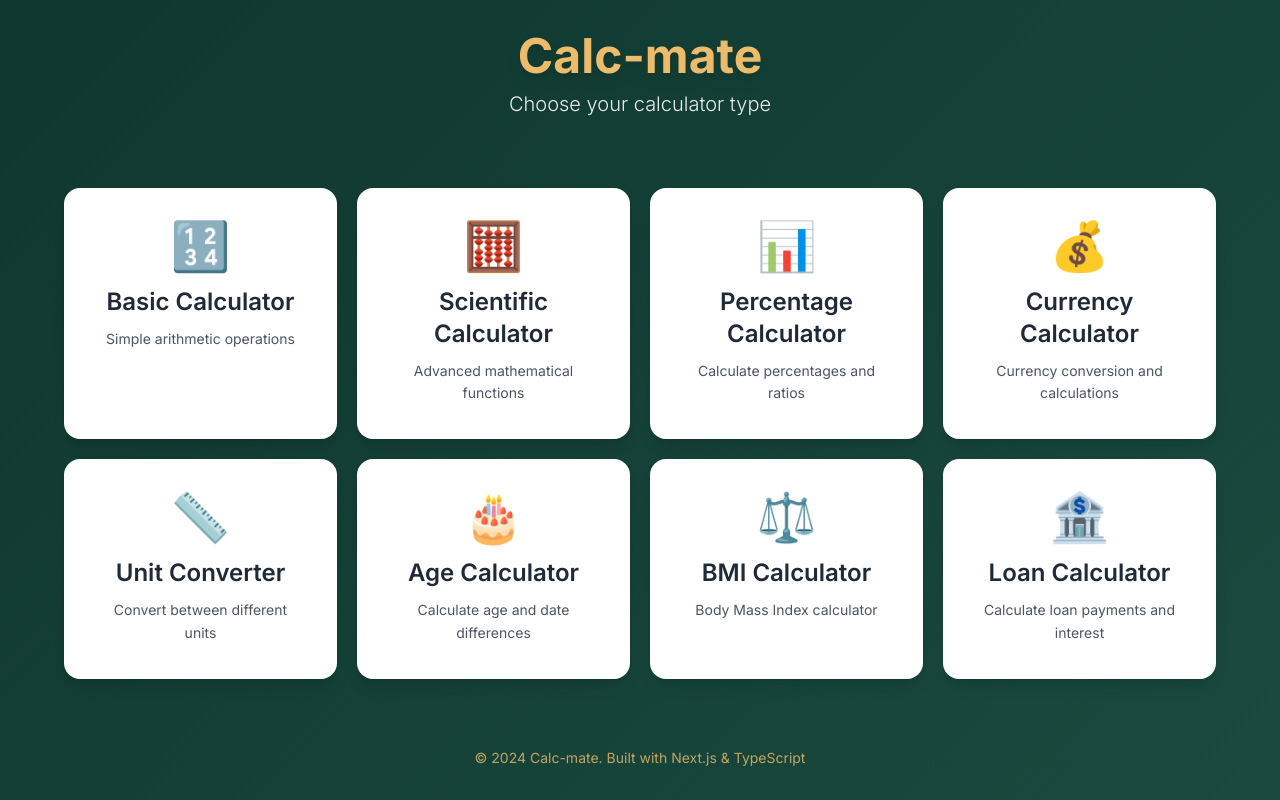
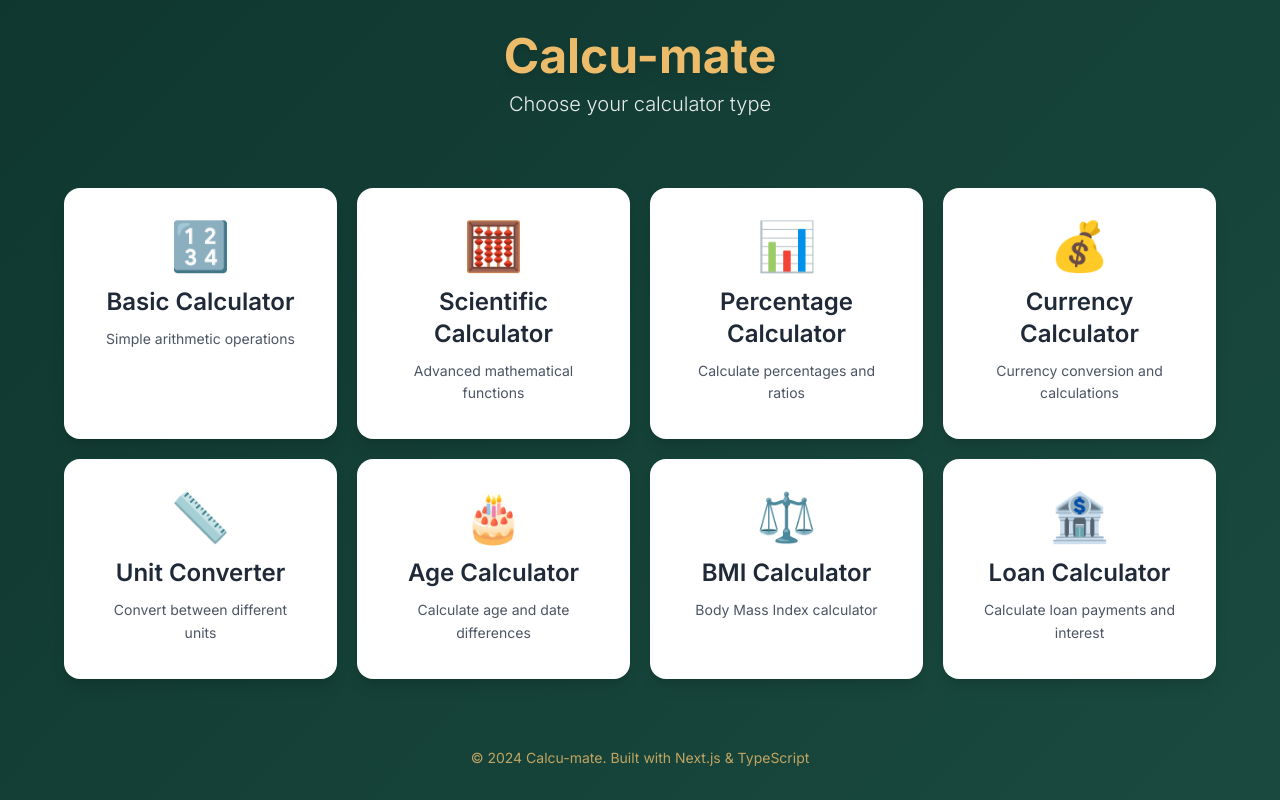
Before and after one commit to uzicodes/Calcu-Mate, a Next.js app: page / in a window 1280 px wide. Built offline with nearby package versions, Linux system fonts and the light colour scheme.

Commit message:
changed the name to 'Calcu-mate'

```diff
--- a/package.json
+++ b/package.json
@@ -1,8 +1,8 @@
 {
-  "name": "calc-mate",
+  "name": "calcu-mate",
   "version": "0.1.0",
   "private": true,
-  "description": "Calc-mate - A comprehensive calculator web application with multiple calculator types",
+  "description": "Calcu-mate - A comprehensive calculator web application with multiple calculator types",
   "scripts": {
     "dev": "next dev",
     "build": "next build",
--- a/public/index.html
+++ b/public/index.html
@@ -7,12 +7,12 @@
     <meta name="theme-color" content="#000000" />
     <meta
       name="description"
-      content="Calc-mate - A comprehensive calculator web application with multiple calculator types"
+      content="Calcu-mate - A comprehensive calculator web application with multiple calculator types"
     />
     <link rel="apple-touch-icon" href="%PUBLIC_URL%/logo192.png" />
     <link rel="manifest" href="%PUBLIC_URL%/manifest.json" />
     <link href="https://fonts.googleapis.com/css2?family=Inter:wght@300;400;500;600;700&display=swap" rel="stylesheet">
-    <title>Calc-mate</title>
+    <title>Calcu-mate</title>
   </head>
   <body>
     <noscript>You need to enable JavaScript to run this app.</noscript>
--- a/src/app/layout.tsx
+++ b/src/app/layout.tsx
@@ -5,8 +5,8 @@ import "./globals.css";
 const inter = Inter({ subsets: ["latin"] });
 
 export const metadata: Metadata = {
-  title: "Calc-mate",
-  description: "Calc-mate - A comprehensive calculator web application with multiple calculator types",
+  title: "Calcu-mate",
+  description: "Calcu-mate - A comprehensive calculator web application with multiple calculator types",
 };
 
 export default function RootLayout({
--- a/src/app/page.tsx
+++ b/src/app/page.tsx
@@ -63,7 +63,7 @@ export default function HomePage() {
     <div className="min-h-screen bg-calc-gradient">
       <div className="container mx-auto px-5 py-8 min-h-screen flex flex-col">
         <header className="text-center mb-10 text-white">
-          <h1 className="text-5xl font-bold mb-2.5 drop-shadow-lg text-calc-gold">Calc-mate</h1>
+          <h1 className="text-5xl font-bold mb-2.5 drop-shadow-lg text-calc-gold">Calcu-mate</h1>
           <p className="text-xl font-light opacity-90">Choose your calculator type</p>
         </header>
 
@@ -84,7 +84,7 @@ export default function HomePage() {
         </main>
 
         <footer className="text-center mt-10 text-calc-gold opacity-80 text-sm">
-          <p>&copy; 2024 Calc-mate. Built with Next.js & TypeScript</p>
+          <p>&copy; 2024 Calcu-mate. Built with Next.js & TypeScript</p>
         </footer>
       </div>
     </div>
```
Also changed, not shown: 1 other file (tests, documents, lock files or other folders).
